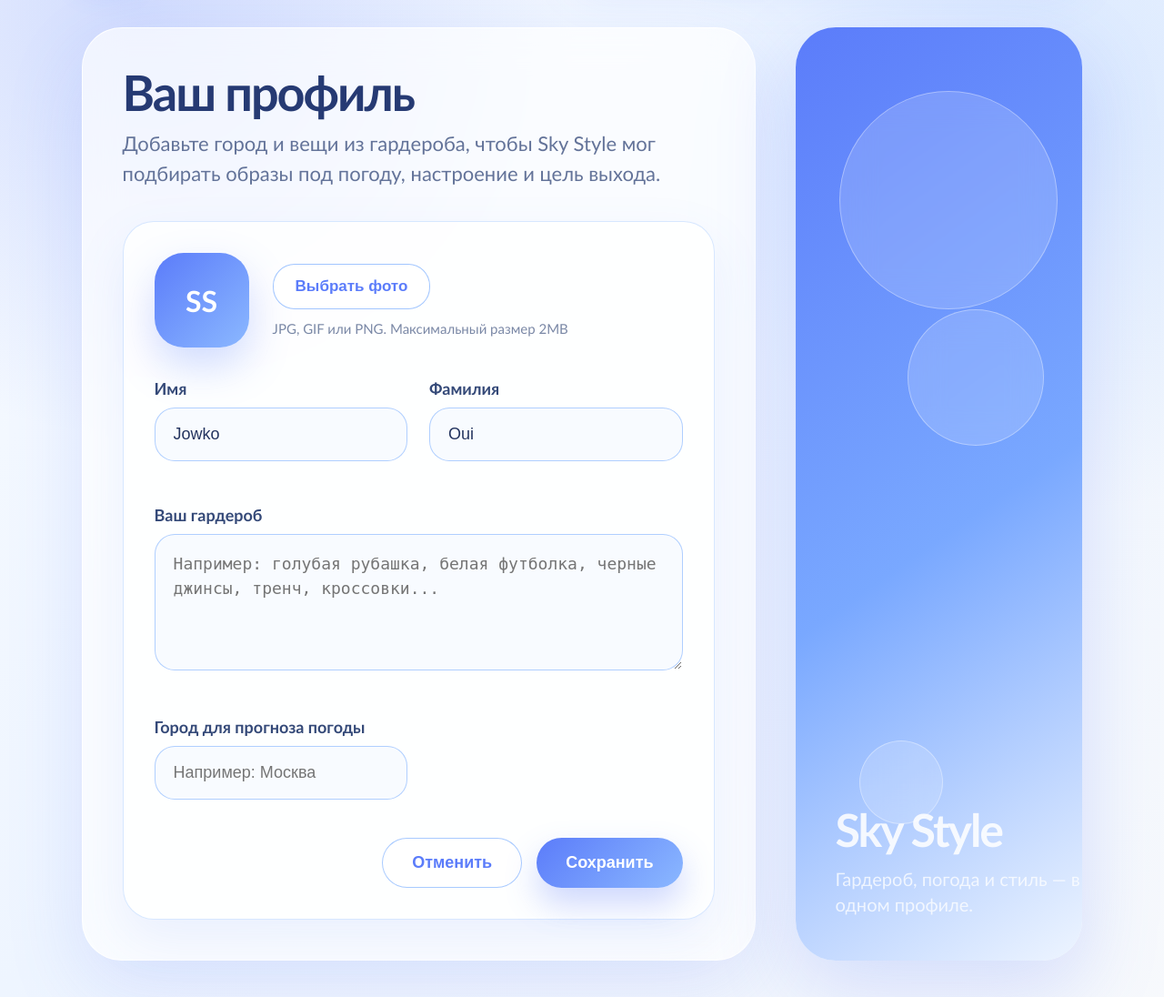
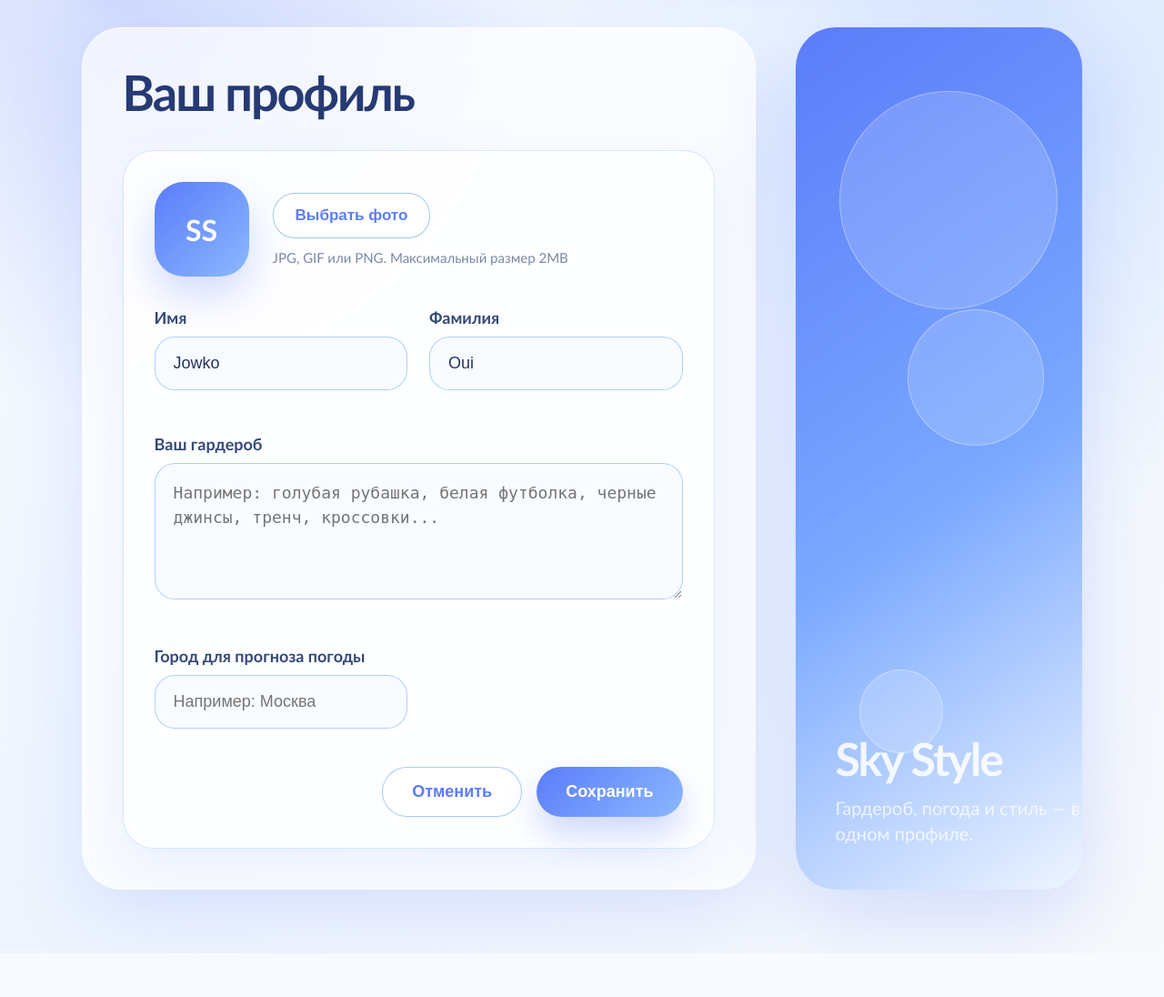
Before and after one commit to sveta0202/SkyStyle, a Flask app: page /profile in a window 1280 px wide. Shown: the part 120-1216 px from the top of the page at 91% size. After the commit the page ends 1168 px from the top, so only its background shows below. Run offline with Flask 3, Linux system fonts and the light colour scheme.

Commit message:
Update profile.html

```diff
--- a/python-service/templates/profile.html
+++ b/python-service/templates/profile.html
@@ -27,7 +27,6 @@
      <section class="profile-area">
           <div class="profile-title">
                <h1>Ваш профиль</h1>
-               <p>Добавьте город и вещи из гардероба, чтобы Sky Style мог подбирать образы под погоду, настроение и цель выхода.</p>
           </div>
 
           <div class="profile-card">
```
